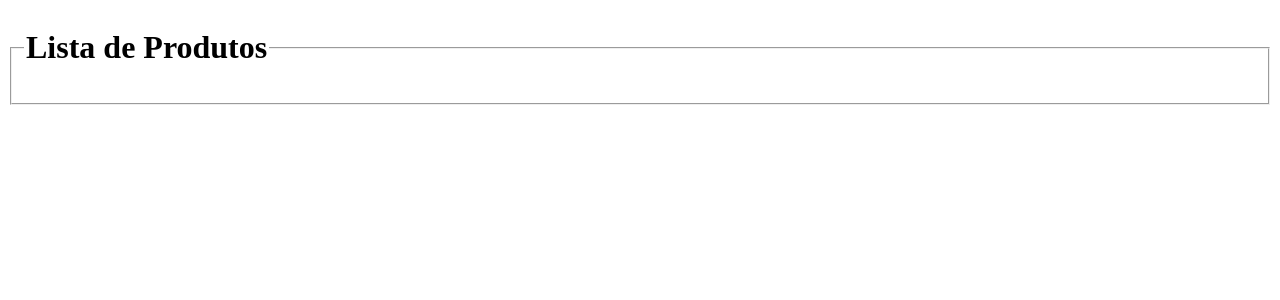
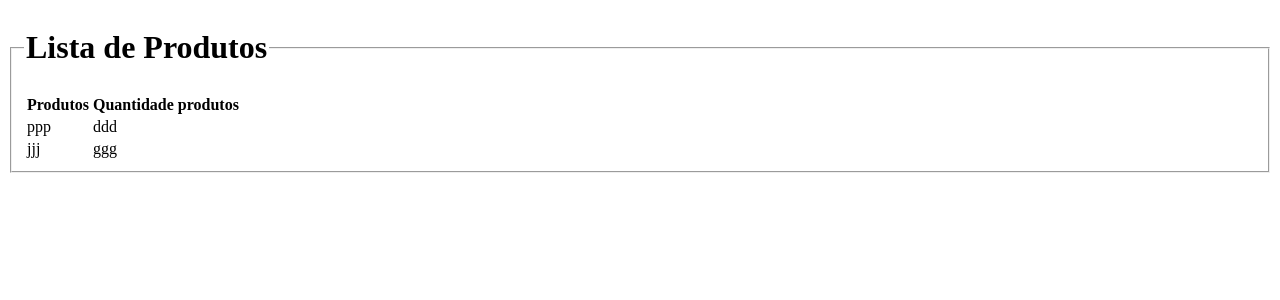
Before and after one commit to jonassls/trabalho-contujo, a PHP site: page / in a window 1280 px wide. Shown: the top 300 px of the page. Run offline with PHP 8.4, Linux system fonts and the light colour scheme.

Commit message:
fazendo tabela dos produtos

```diff
--- a/index.php
+++ b/index.php
@@ -15,7 +15,20 @@ $sql = "SELECT `Nome`,`Quantidade` FROM `produtos`";
 <body>
     <fieldset><legend><h1>Lista de Produtos</h1></legend>
 
-
+<table>
+  <tr>
+    <th> Produtos </th>
+    <th> Quantidade produtos </th>
+  </tr>
+  <tr>
+    <td>ppp</td>
+    <td>ddd</td>
+  </tr>
+  <tr>
+    <td>jjj</td>
+    <td>ggg</td>
+  </tr>
+</table>
 
 
   </fieldset>
```
